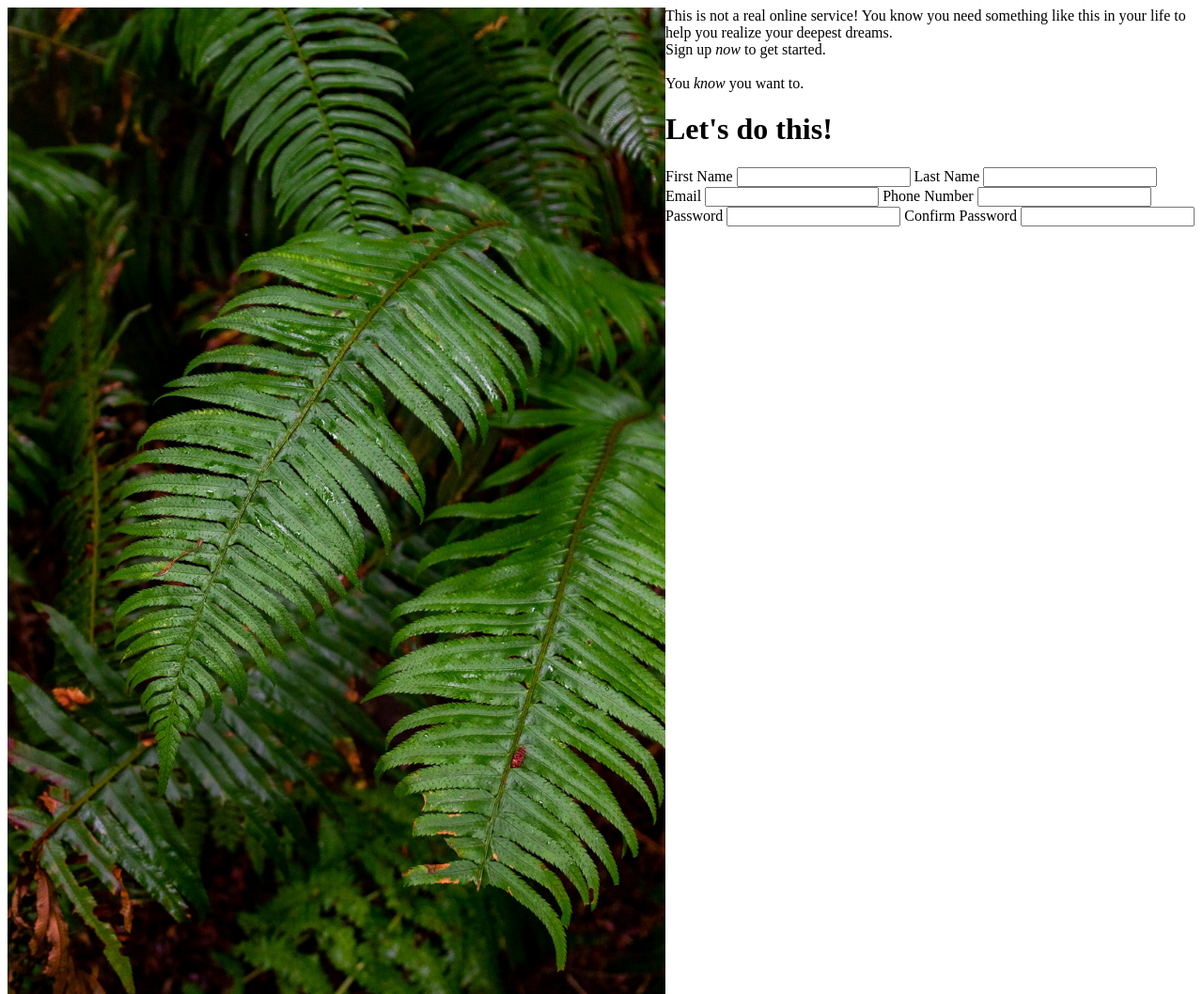
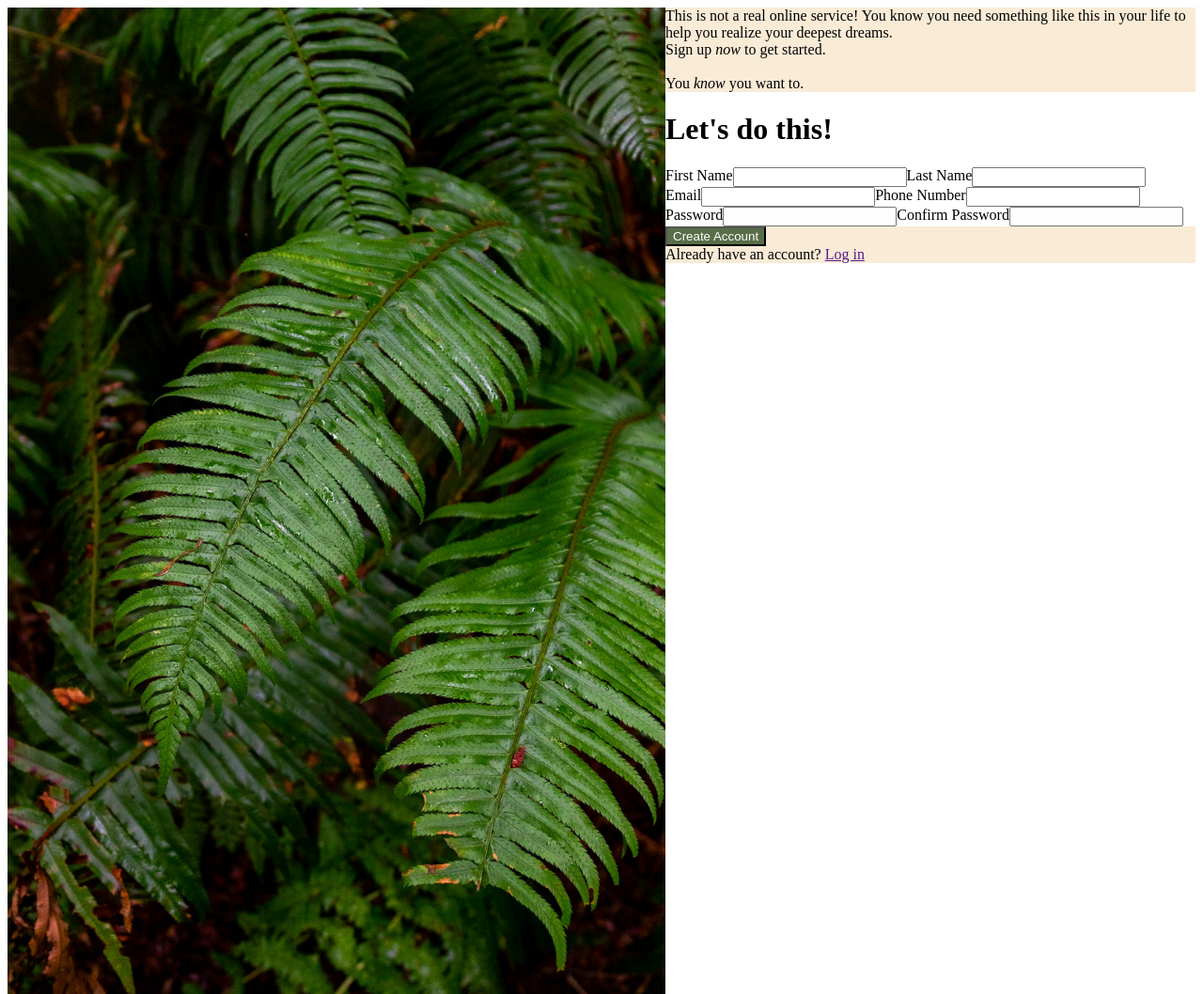
Before and after one commit to rishiganeshan/sign-up-form, a plain HTML site: page index.html in a window 1280 px wide. Shown: the whole page at 94% size. Drawn offline with Linux system fonts and the light colour scheme.

Commit message:
Add all form components to page

```diff
--- a/index.html
+++ b/index.html
@@ -29,26 +29,33 @@
                 You <em>know</em> you want to.
 
             </div>
-            <form>
+            <form id="myform">
                 <h1>Let's do this!</h1>
 
+                <div class="first-row">
                     <label for="first_name">First Name</label>
                     <input type="text" id="first_name" name="first_name">
 
+
                     <label for="last_name">Last Name</label>
                     <input type="text" id="last_name" name="last_name">
+                </div>
 
+
+                <div class="second-row">
                     <label for="email">Email</label>
                     <input type="email" id="email" name="email">
-
                     <label for="phone_number">Phone Number</label>
                     <input type="tel" id="phone_number" name="phone_number">
+                </div>
+                <div class="third-row">
 
                     <label for="password">Password</label>
                     <input type="password" id="password" name="password">
 
                     <label for="confirm_password">Confirm Password</label>
                     <input type="password" id="confirm_password" name="confirm_password">
+                </div>
 
 
 
@@ -56,7 +63,8 @@
 
             </form>
             <div class="submission">
-
+                <input type="submit" form="myform" value="Create Account" />
+                <div>Already have an account? <a href="">Log in</a></div>
             </div>
 
         </div>
--- a/styles.css
+++ b/styles.css
@@ -5,3 +5,25 @@
 img {
     width: 700px;
 }
+
+form {
+    display: flex;
+    flex-wrap: wrap;
+    flex-direction: column;
+    background-color: white;
+
+}
+
+.sales-text,
+.submission {
+    background-color: antiquewhite;
+}
+
+form > * {
+    display: flex;
+}
+
+input[type="submit"] {
+    background-color: #596D48;
+    color: white
+}
```
Lines whose indentation alone changed are shown as unchanged.
